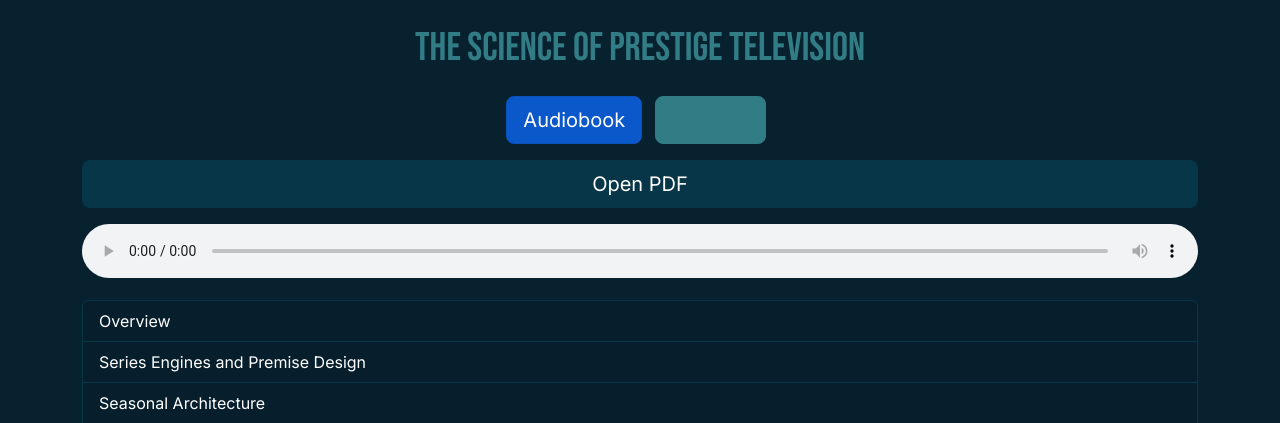
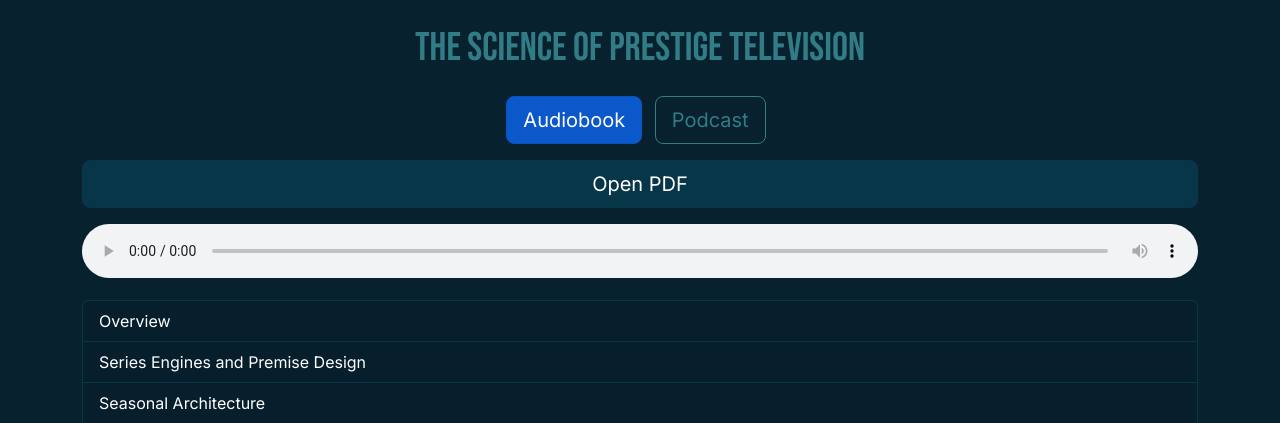
Before and after one commit to myk410/advanced_writing, a Flask app: page / in a window 1280 px wide. Shown: the top 423 px of the page. Run offline with Flask 3, Linux system fonts and the light colour scheme; data that the repository does not hold is empty.

Commit message:
Fix tab button colors

```diff
--- a/static/css/style.css
+++ b/static/css/style.css
@@ -41,16 +41,19 @@ ul {
     margin-right: 0.5rem;
 }
 
-.btn-primary,
-.btn-outline-primary {
-    --bs-btn-bg: var(--color-accent);
-    --bs-btn-border-color: var(--color-accent);
-    --bs-btn-hover-bg: var(--color-accent-dark);
-    --bs-btn-hover-border-color: var(--color-accent-dark);
+.btn-primary {
+    --bs-btn-bg: var(--color-accent-dark);
+    --bs-btn-border-color: var(--color-accent-dark);
+    --bs-btn-hover-bg: var(--color-accent-muted);
+    --bs-btn-hover-border-color: var(--color-accent-muted);
 }
 
 .btn-outline-primary {
+    --bs-btn-bg: transparent;
+    --bs-btn-border-color: var(--color-accent);
     --bs-btn-color: var(--color-accent);
+    --bs-btn-hover-bg: var(--color-accent);
+    --bs-btn-hover-border-color: var(--color-accent);
     --bs-btn-hover-color: #ffffff;
 }
 
```
